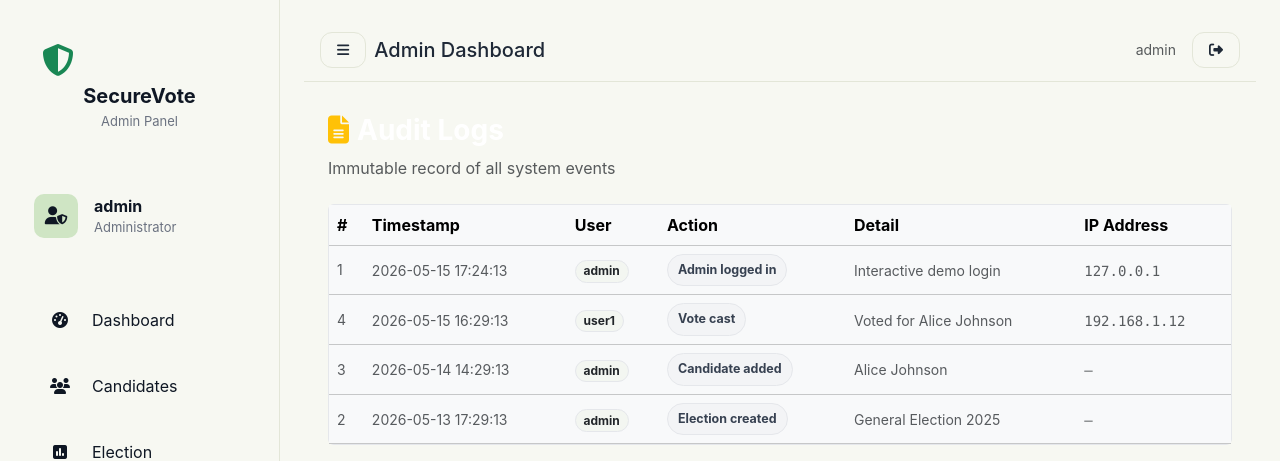
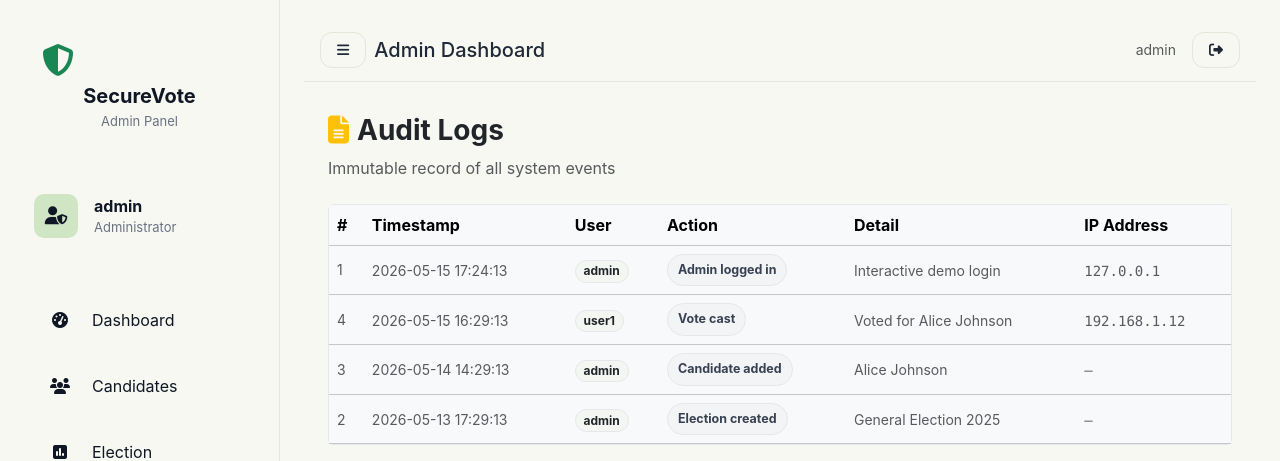
Before and after one commit to sanithyaa/cyberproject, a Flask app: page /admin/audit-logs in a window 1280 px wide. Shown: the top 461 px of the page. Run offline with Flask 3, Linux system fonts and the light colour scheme; a user stored in the database is signed in.

Commit message:
Small change

```diff
--- a/templates/admin/audit_logs.html
+++ b/templates/admin/audit_logs.html
@@ -3,7 +3,7 @@
 
 {% block content %}
 <div class="mb-4">
-  <h3 class="text-white fw-bold">
+  <h3 class="text-dark fw-bold">
     <i class="fas fa-file-alt me-2 text-warning"></i>Audit Logs
   </h3>
   <p class="text-muted">Immutable record of all system events</p>
```
